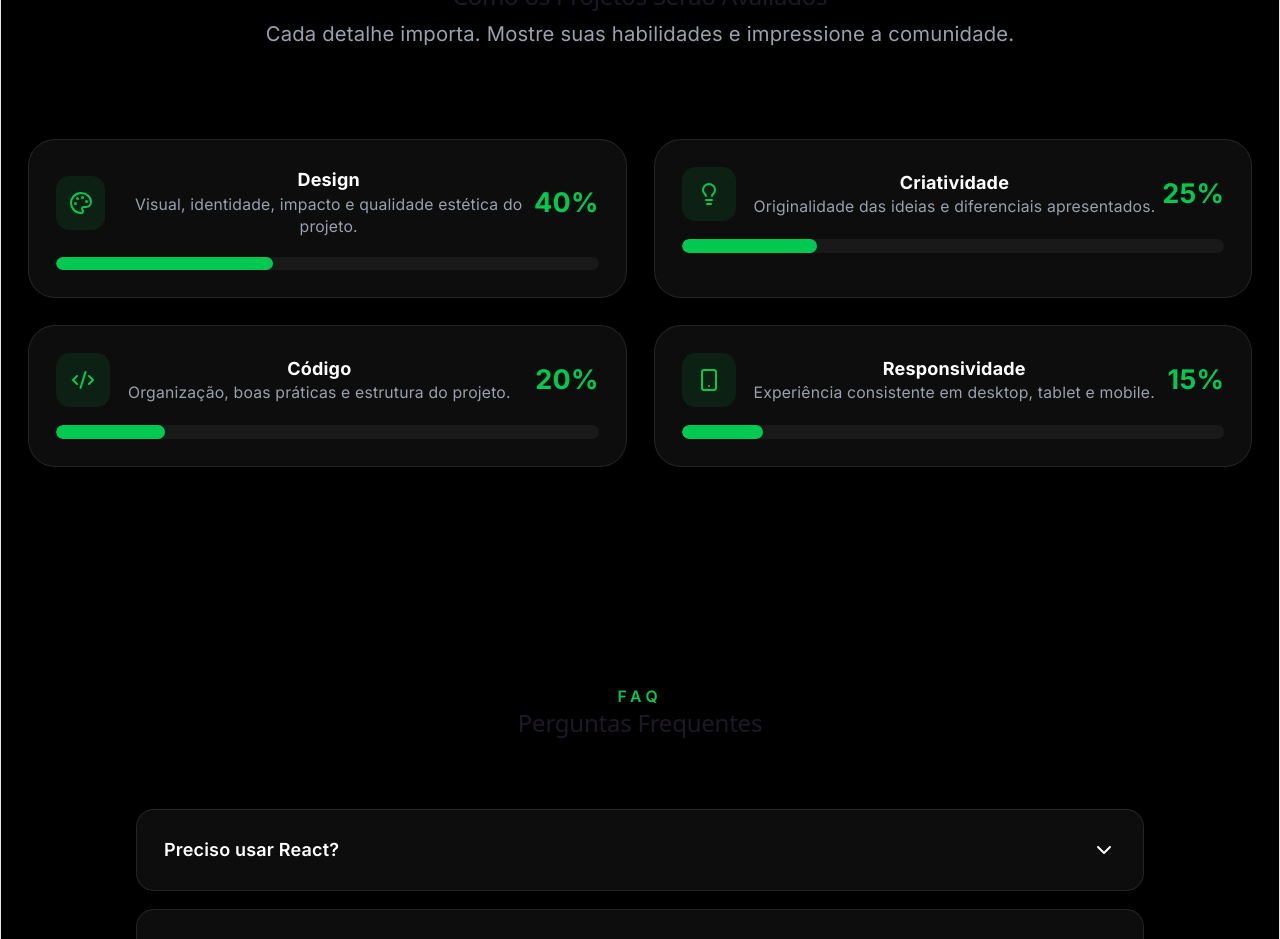
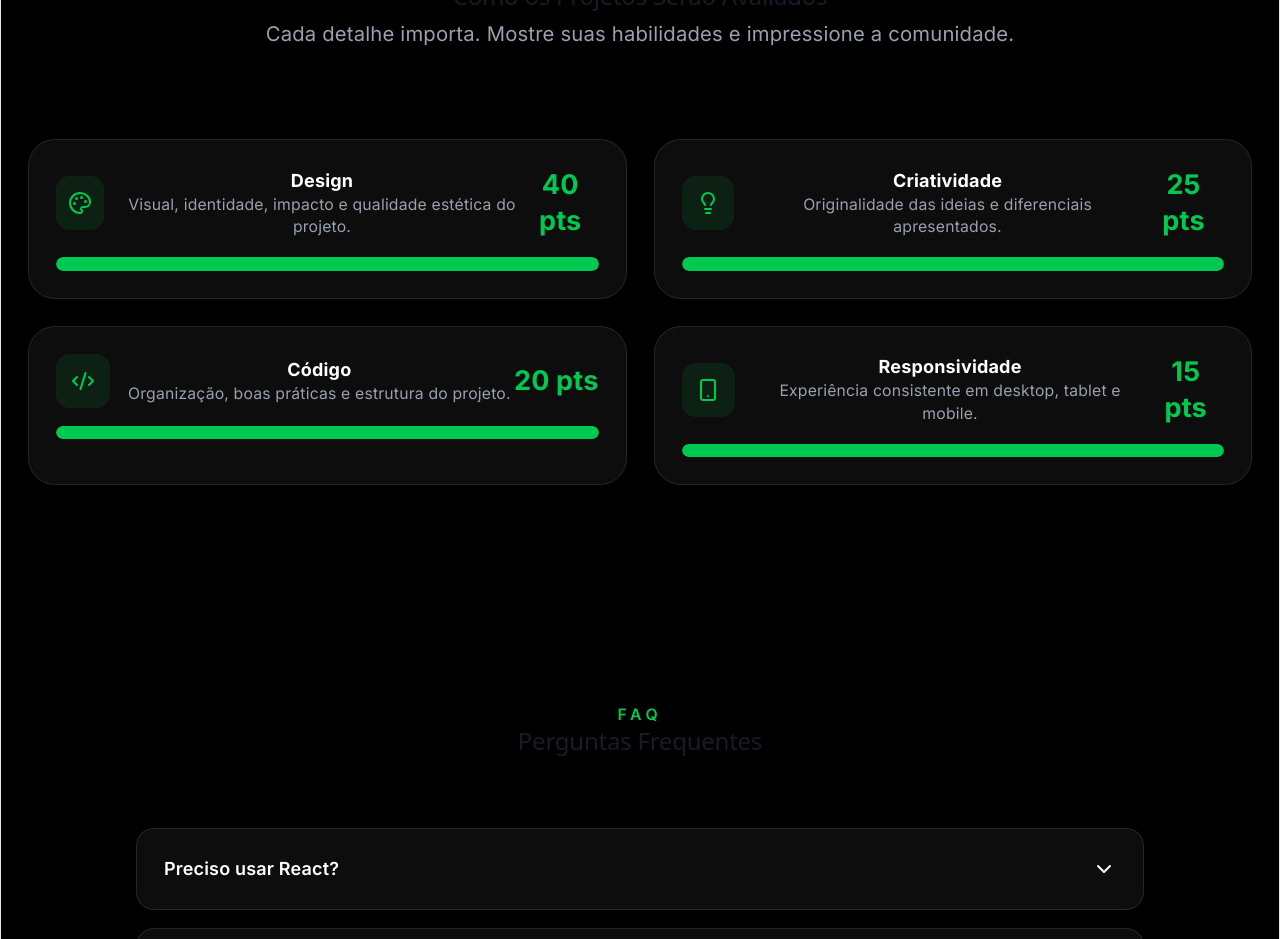
Before and after one commit to FrontArena/Frontarena-web, a React (Vite) app: page /monster in a window 1280 px wide. Shown: the part 2840-3779 px from the top of the page. Built offline with nearby package versions, Linux system fonts and the light colour scheme.

Commit message:
fix(Evaluation): update percentage format for consistency and improve layout

```diff
--- a/src/pages/MonsterPage/components/Evaluation.jsx
+++ b/src/pages/MonsterPage/components/Evaluation.jsx
@@ -3,28 +3,28 @@
 const criteria = [
     {
         icon: Palette,
-        percentage: "40%",
+        percentage: "40 pts",
         title: "Design",
         description:
             "Visual, identidade, impacto e qualidade estética do projeto.",
     },
     {
         icon: Lightbulb,
-        percentage: "25%",
+        percentage: "25 pts",
         title: "Criatividade",
         description:
             "Originalidade das ideias e diferenciais apresentados.",
     },
     {
         icon: Code2,
-        percentage: "20%",
+        percentage: "20 pts",
         title: "Código",
         description:
             "Organização, boas práticas e estrutura do projeto.",
     },
     {
         icon: Smartphone,
-        percentage: "15%",
+        percentage: "15 pts",
         title: "Responsividade",
         description:
             "Experiência consistente em desktop, tablet e mobile.",
@@ -50,7 +50,7 @@
                     </p>
                 </div>
 
-                <div className="mx-auto mt-20 max-w-6xl space-y-8 grid md:space-y-0 md:grid-cols-2 gap-6">
+                <div className="mx-auto mt-20 max-w-7xl space-y-8 grid md:space-y-0 md:grid-cols-2 gap-6">
                     {criteria.map((item) => {
                         const Icon = item.icon;
 
```
